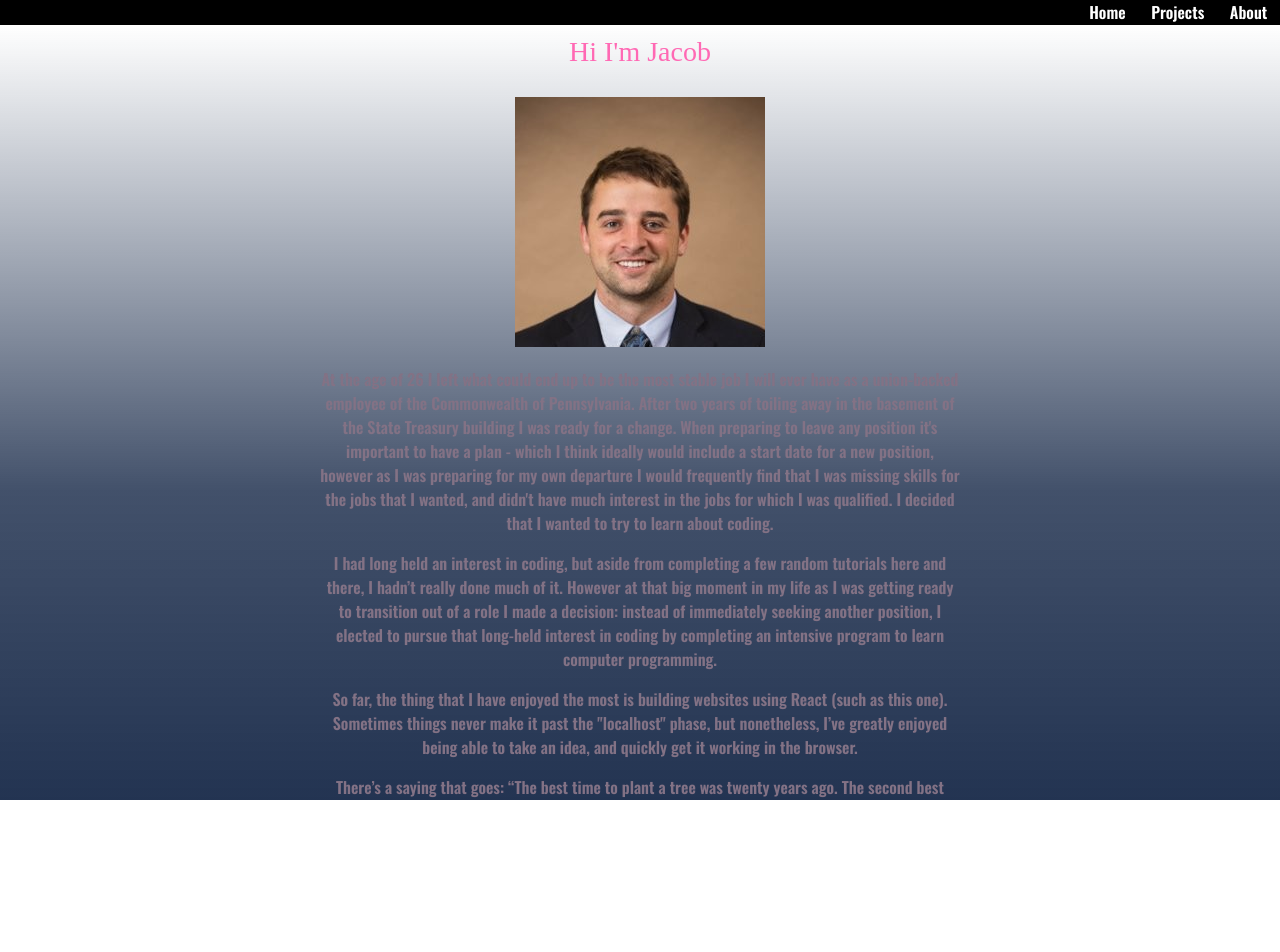
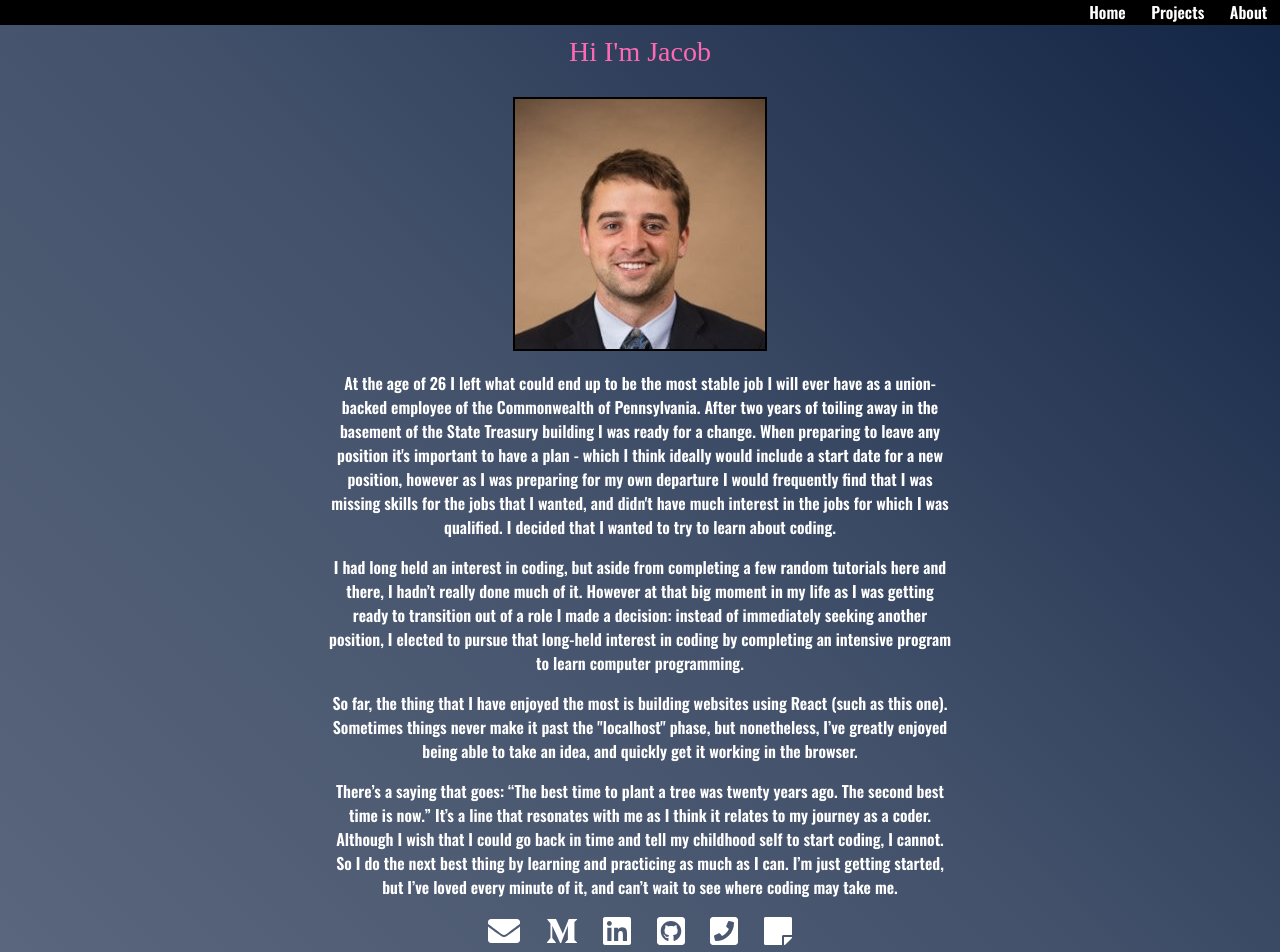
Before and after one commit to kennja05/personal-site, a React (Create React App) app: page /about in a window 1280 px wide. Shown: the top 952 px of the page. Before the commit the page ends 911 px from the top, so only its background shows below. Built offline with nearby package versions, Linux system fonts and the light colour scheme; a web font is replaced by a local one.

Commit message:
update about page

```diff
--- a/src/About.js
+++ b/src/About.js
@@ -18,7 +18,7 @@ class About extends React.Component {
 
     render(){
         return(
-            <div className='about-page'>
+            <div className='about-page container-fluid'>
                 <h3 style={{fontFamily: 'Poller One', marginTop: '10px', color: '#ff69b4'}}>Hi I'm Jacob</h3>
                 <img id='profile-picture' alt='Jacob Kenny' src={headshot} />
                 <div className='bio'>
--- a/src/App.css
+++ b/src/App.css
@@ -9,7 +9,6 @@ body{
 .App {
   text-align: center;
   margin: auto;
-  height: 100vh;
   width: 100%;
   overflow: auto;
 }
@@ -37,31 +36,26 @@ body{
   text-align: right;
   margin-right: 10%;
   padding-top: 10%;
-  height: 100%;
+  height: 97vh;
   width: 100%;
   padding-right: 5%;
 }
 
 .jacob{
-  /* margin-right: 10px; */
   font-size: 250%;
   display: inline-block;
   color: #ff69b4
 }
 
 .jacob:hover{
-  color: #ff69b4;
   cursor: pointer;
   -webkit-text-stroke-width: 2px;
   -webkit-text-stroke-color:white;
 }
 
 .projects{
-  display: flex;
-  flex-direction: row;
-  justify-content: space-evenly;
   width: 100vw;
-  height: 100vh;
+  min-height: 100vh;
 }
 
 .proj{
@@ -142,19 +136,21 @@ iframe{
   position: -webkit-sticky; /* Safari */
   top: 0;
   background-color: black;
+  z-index: 1;
 }
 
 .about-page{
   width: 100%;
-  background-image: linear-gradient(rgba(19,37,69,0), rgba(19, 37, 69, .8), rgba(19, 37, 69, 1));
-  color: #837285;
+  background-image: linear-gradient(45deg, rgba(19,37,69,.7), rgba(19, 37, 69, .8), rgba(19, 37, 69, 1));
+  color: white;
   display: flex;
   flex-direction: column;
   align-items: center;
-  padding-bottom: 1%;
+  padding-bottom: 10px;
 }
 #profile-picture{
   margin: 20px;
+  border: 2px solid black;
 }
 
 .bio{
@@ -169,7 +165,8 @@ iframe{
 .icon{
   margin-right: 1%;
   margin-left: 1%;
-  color: #837285;
+  /* color: #837285; */
+  color: white;
 }
 
 .icon:hover{
--- a/src/Projects.js
+++ b/src/Projects.js
@@ -12,7 +12,7 @@ import pcwbImg from './images/pcwbThumb.JPG'
 
 const Projects = () => {
     return(
-        <div>
+        <div className='container-fluid'>
             <h1 className='project-title'>Projects <small data-tip='Click a project to see details about that project'>
                 <FontAwesomeIcon size='1x' icon={faInfoCircle} /></small>
             </h1>
```
